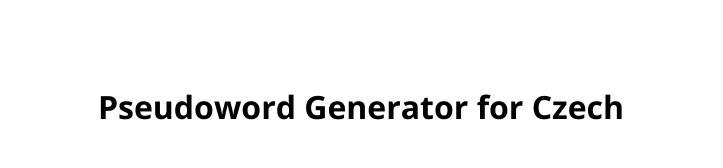
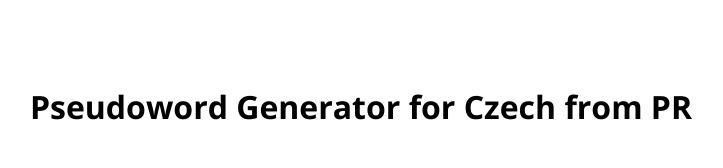
Before and after one commit to taaltool/pseudorator, a React (Vite) app: page / in a window 1280 px wide. Shown: the top 168 px of the page, without its empty margins (279-1002 px from the left). Built offline with nearby package versions, Linux system fonts and the light colour scheme; no server answers.

Commit message:
manual test1

```diff
--- a/src/pages/HomePage/index.jsx
+++ b/src/pages/HomePage/index.jsx
@@ -5,7 +5,7 @@ export const HomePage = () => {
   return (
     <div className="app">
       <header>
-        <h1>Pseudoword Generator for Czech</h1>
+        <h1>Pseudoword Generator for Czech from PR</h1>
       </header>
       <main>
         <Generator />
```
